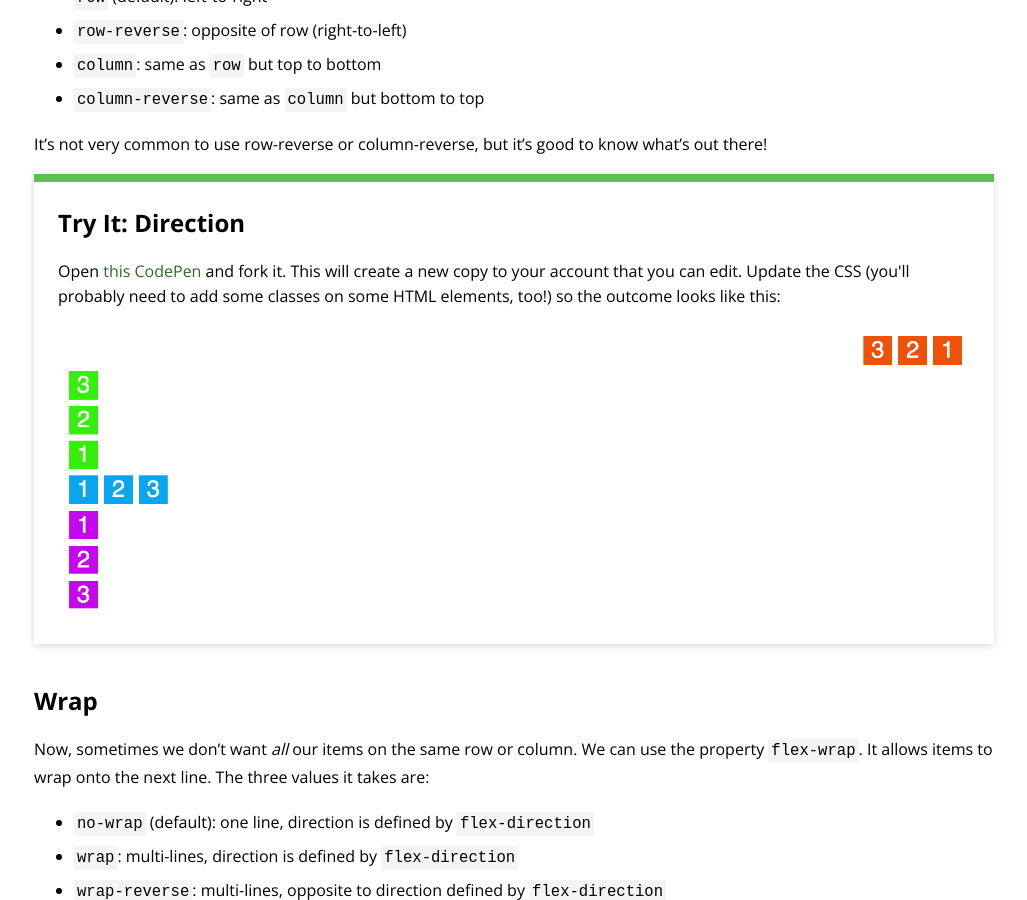
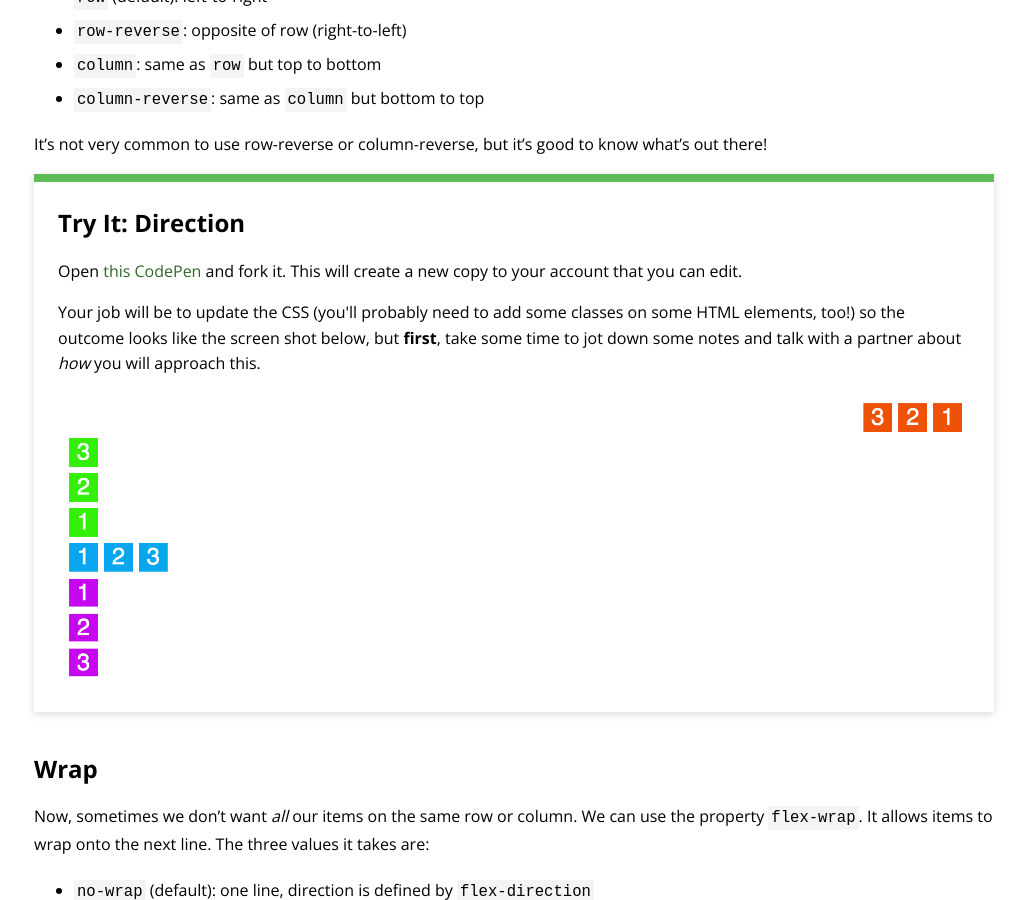
Before and after one commit to ameseee/kwk-curriculum-site, a Jekyll site: the page built from web-app/lessons/flexbox/index.md, in a window 1280 px wide and 900 px high, scrolled down 5712 px. Shown: the whole window, without its empty margins (126-1153 px from the left). Built offline with Jekyll 4.4.1, drawn with Linux system fonts in a browser that asks for light colours; nearby versions of some CDN libraries.

Commit message:
Add time for pseudo coding before jumping into a refactor

```diff
--- a/web-app/lessons/flexbox/index.md
+++ b/web-app/lessons/flexbox/index.md
@@ -143,7 +143,8 @@ It's not very common to use row-reverse or column-reverse, but it's good to know
 
 <div class="try-it">
   <h2>Try It: Direction</h2>
-  <p>Open <a target="blank" href="https://codepen.io/turing-kwk/pen/WWyYZy">this CodePen</a> and fork it. This will create a new copy to your account that you can edit. Update the CSS (you'll probably need to add some classes on some HTML elements, too!) so the outcome looks like this:</p>
+  <p>Open <a target="blank" href="https://codepen.io/turing-kwk/pen/WWyYZy">this CodePen</a> and fork it. This will create a new copy to your account that you can edit.</p>
+  <p>Your job will be to update the CSS (you'll probably need to add some classes on some HTML elements, too!) so the outcome looks like the screen shot below, but <strong>first</strong>, take some time to jot down some notes and talk with a partner about <em>how</em> you will approach this.</p>
   <img src="./assets/direction.png" alt="">
 </div>
 
```
